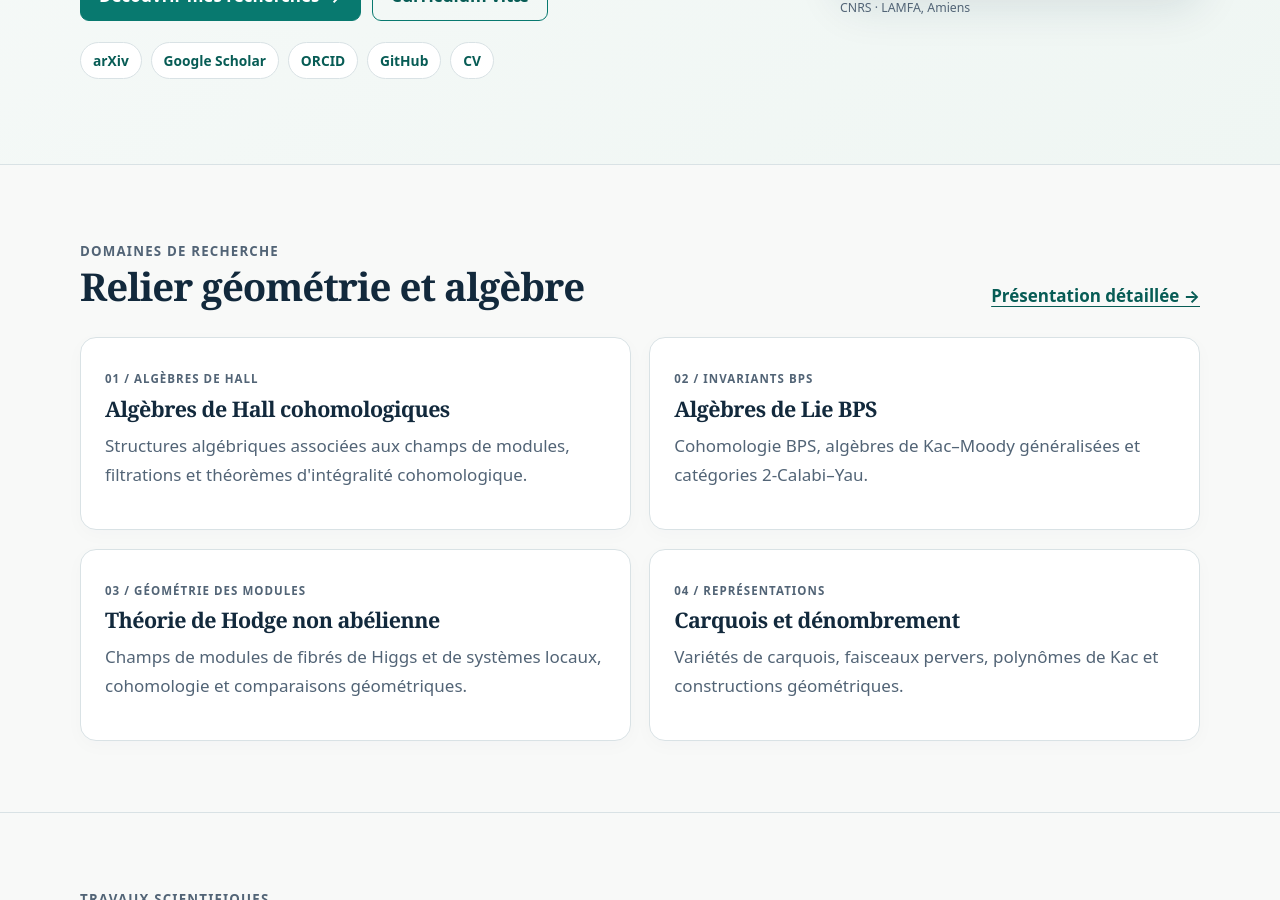
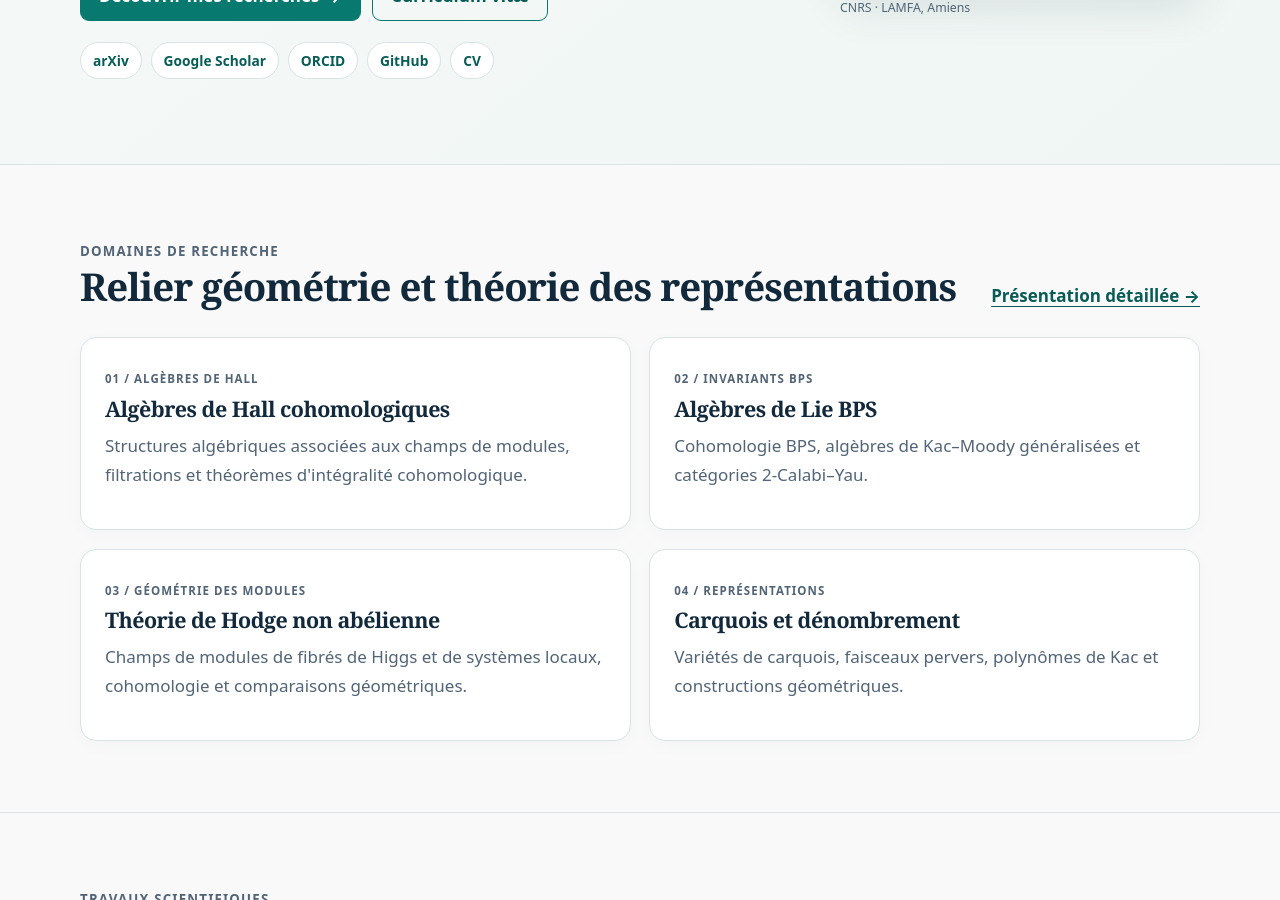
Before and after one commit to hennlu/hennlu.github.io, a Jekyll site: the page built from index-fr.html, in a window 1280 px wide and 900 px high, scrolled down 667 px. Built offline with Jekyll 4.4.1, drawn with Linux system fonts in a browser that asks for light colours.

Commit message:
modified research interests

```diff
--- a/index-fr.html
+++ b/index-fr.html
@@ -22,7 +22,7 @@ alternate: /index.html
   <figure class="hero-media"><img src="/photo.jpg" alt="Lucien Hennecart dans un paysage de montagne" width="512" height="512" fetchpriority="high"><figcaption>CNRS · LAMFA, Amiens</figcaption></figure>
 </div></section>
 <section class="section"><div class="container">
-  <div class="section-head"><div><p class="eyebrow">Domaines de recherche</p><h2>Relier géométrie et algèbre</h2></div><a class="text-link" href="/research-fr.html">Présentation détaillée →</a></div>
+  <div class="section-head"><div><p class="eyebrow">Domaines de recherche</p><h2>Relier géométrie et théorie des représentations</h2></div><a class="text-link" href="/research-fr.html">Présentation détaillée →</a></div>
   <div class="grid">
     <article class="card"><p class="eyebrow">01 / Algèbres de Hall</p><h3>Algèbres de Hall cohomologiques</h3><p>Structures algébriques associées aux champs de modules, filtrations et théorèmes d'intégralité cohomologique.</p></article>
     <article class="card"><p class="eyebrow">02 / Invariants BPS</p><h3>Algèbres de Lie BPS</h3><p>Cohomologie BPS, algèbres de Kac–Moody généralisées et catégories 2-Calabi–Yau.</p></article>
```
